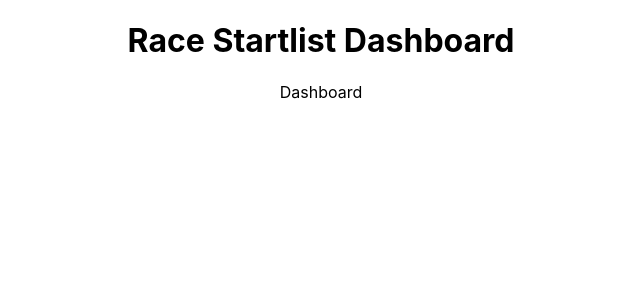
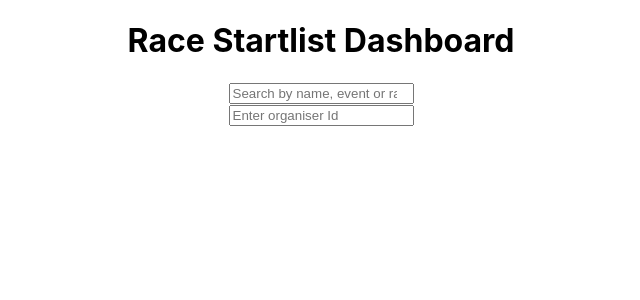
Before and after one commit to jmodiale/ldt, a React (Create React App) app in the folder dashboard/: page / in a window 1280 px wide. Shown: the top 300 px of the page, without its empty margins (319-959 px from the left). Built offline with nearby package versions, Linux system fonts and the light colour scheme.

Commit message:
set inputs

```diff
--- a/dashboard/src/Dashboard.js
+++ b/dashboard/src/Dashboard.js
@@ -1,7 +1,37 @@
 import React from 'react'
+import { useState } from 'react';
 
 export default function Dashboard() {
+    const [entry, setEntry] = useState("");
+    const [organiser, setOrganiser] = useState("");
+
+    const handleSubmit = () =>{
+
+    }
+
+    const handleClick = () => {
+
+    }
+
+
   return (
-    <div>Dashboard</div>
-  )
+    <>
+      <form onSubmit={handleSubmit}>
+        <input
+          type="search"
+          value={entry}
+          onChange={(e) => setEntry(e.target.value)}
+          placeholder="Search by name, event or race"
+        />
+      </form>
+      <form>
+        <input
+          type="search"
+          value={organiser}
+          onChange={(e) => setOrganiser(e.target.value)}
+          placeholder="Enter organiser Id"
+        />
+      </form>
+    </>
+  );
 }
```
